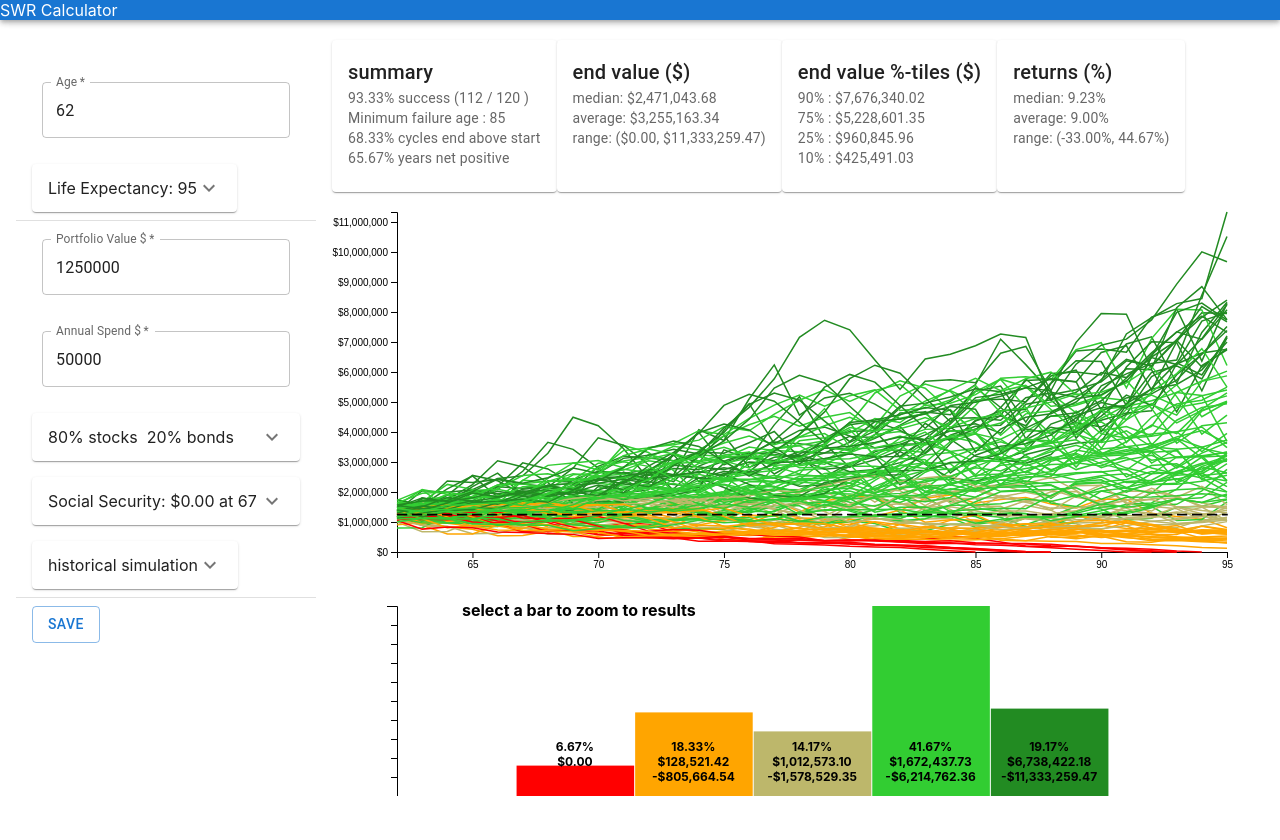
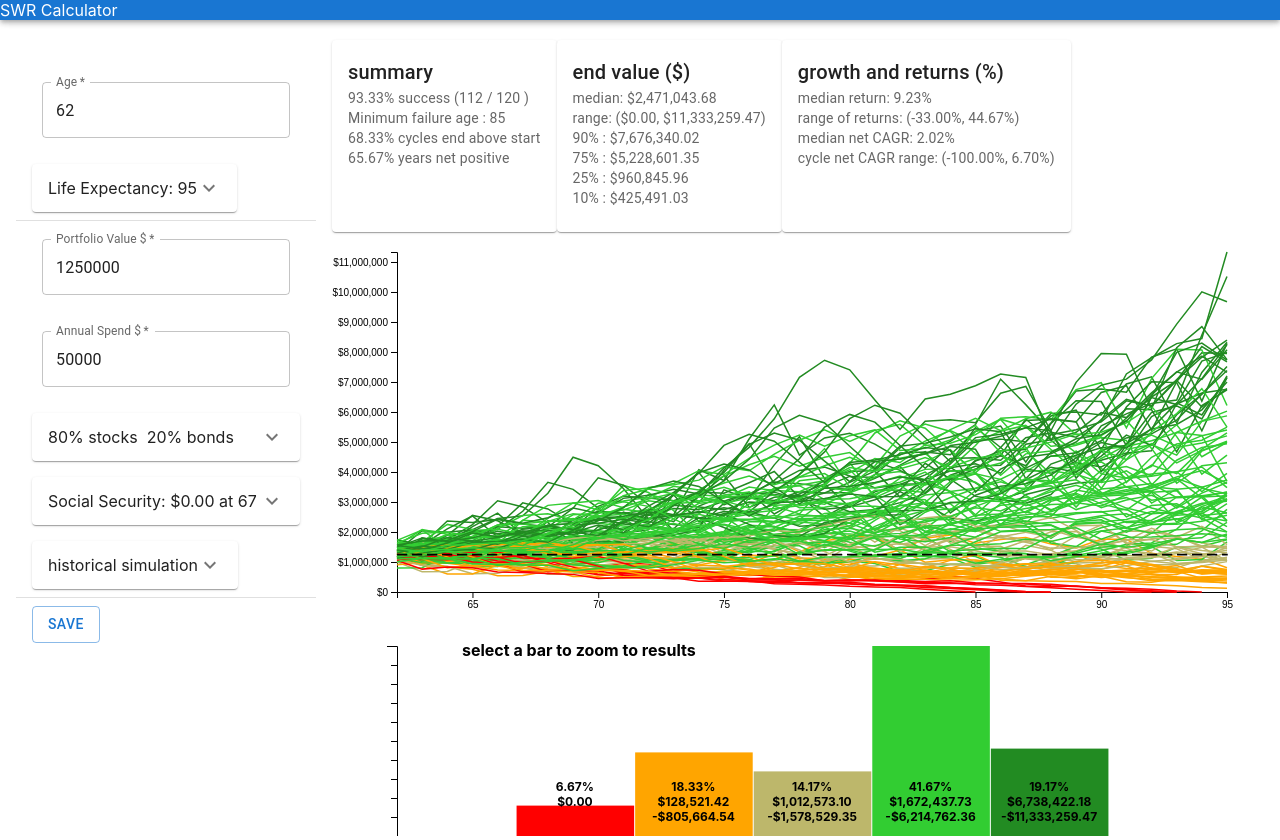
Before and after one commit to pcd-github/pcd-github.github.io, a React (Create React App) app: page / in a window 1280 px wide. Before the commit the page ends 800 px from the top, so only its background shows below. Built offline with nearby package versions, Linux system fonts and the light colour scheme.

Commit message:
calculating net growth, removing arithmetic averages in summary cards

```diff
--- a/src/chart.js
+++ b/src/chart.js
@@ -18,6 +18,11 @@ function Chart (props) {
     const [quantile50EndValueState, setQuantile50AdjEndValueState] = useState(0);
     const [quantile75EndValueState, setQuantile75AdjEndValueState] = useState(0);
     const [quantile90EndValueState, setQuantile90AdjEndValueState] = useState(0);
+
+    const [avgCAGRState, setAvgCAGRState] = useState(0);
+    const [medianCAGRState, setMedianCAGRState] = useState(0);
+    const [minCAGRState, setMinCAGRState] = useState(0);
+    const [maxCAGRState, setMaxCAGRState] = useState(0);
 
     const [avgReturnsState, setAvgReturnsState] = useState(0);
     const [medianReturnsState, setMedianReturnsState] = useState(0);
@@ -167,6 +172,19 @@ function Chart (props) {
         return retVal;
     }
 
+    const calcNetGrowth = (allCyclesMeta) => {
+        var retVal = [];
+
+        for (var i = 0; i < allCyclesMeta.length; i++) {
+            var nRoot = allCyclesMeta[i].cycleData.length;
+            var oneVal = allCyclesMeta[i].adjEndCycleValue / allCyclesMeta[i].startCycleValue;
+            oneVal = Math.pow(oneVal, 1/nRoot) - 1;
+            retVal.push(oneVal);
+        }
+
+        return retVal;
+    }
+
     const getNetDeltas = (allCycleData) => {
         var retVal = [];
 
@@ -208,9 +226,15 @@ function Chart (props) {
             var quantile90 = d3.quantile(allCyclesMeta, 0.90, (d) => d.adjEndCycleValue);
 
             var allReturns = getAllReturns(allCycles);
+            var medianReturns = d3.median(allReturns, (d) => d.aggReturn);
             var avgReturns = d3.mean(allReturns, (d) => d.aggReturn);
-            var medianReturns = d3.median(allReturns, (d) => d.aggReturn);
             var extReturns = d3.extent(allReturns, (d) => d.aggReturn);
+
+            // TODO CAGR instead of arithmetic mean
+            var cagrList = calcNetGrowth(allCyclesMeta);
+            var avgCAGR = d3.mean(cagrList);
+            var medianCAGR = d3.median(cagrList);
+            var extCAGR = d3.extent(cagrList);
 
             var netDeltas = getNetDeltas(allCycles);
             var pctPositiveNet = getPctPositiveNet(netDeltas);
@@ -246,6 +270,11 @@ function Chart (props) {
             setMedianReturnsState(medianReturns);
             setMinReturnsState(extReturns[0]);
             setMaxReturnsState(extReturns[1]);
+
+            setAvgCAGRState(avgCAGR);
+            setMedianCAGRState(medianCAGR);
+            setMinCAGRState(extCAGR[0]);
+            setMaxCAGRState(extCAGR[1]);
 
             setPctPositiveNetState(pctPositiveNet);
             setNumFailsState(numFails);
@@ -435,6 +464,10 @@ function Chart (props) {
              quantile90endvalue={quantile90EndValueState}
              maxendvalue={maxAdjEndValueState}
              minendvalue={minAdjEndValueState}
+             mediancagr={medianCAGRState}
+             avgcagr={avgCAGRState}
+             mincagr={minCAGRState}
+             maxcagr={maxCAGRState}
              medianreturns={medianReturnsState} avgreturns={avgReturnsState}
              minreturns={minReturnsState} maxreturns={maxReturnsState}
              netpositivepct={pctPositiveNetState}
--- a/src/summary.js
+++ b/src/summary.js
@@ -42,17 +42,7 @@ function SummaryCards (props) {
                             median: {makeCurrency(props.quantile50endvalue)}
                         </Typography>
                         <Typography variant="body2" color="textSecondary" component="p">
-                            average: {makeCurrency(props.avgendvalue)}
-                        </Typography>
-                        <Typography variant="body2" color="textSecondary" component="p">
                             range: ({ makeCurrency(props.minendvalue) }, { makeCurrency(props.maxendvalue) })
-                        </Typography>
-                    </CardContent>
-                </Card>
-                <Card>
-                    <CardContent>
-                        <Typography variant="h6" component="h6">
-                            end value %-tiles ($)
                         </Typography>
                         <Typography variant="body2" color="textSecondary" component="p">
                             90% : {makeCurrency(props.quantile90endvalue)}
@@ -71,16 +61,19 @@ function SummaryCards (props) {
                 <Card>
                     <CardContent>
                         <Typography variant="h6" component="h6">
-                            returns (%)
+                            growth and returns (%)
                         </Typography>
                         <Typography variant="body2" color="textSecondary" component="p">
-                            median: { makePct(props.medianreturns) }
+                            median return: { makePct(props.medianreturns) }
                         </Typography>
                         <Typography variant="body2" color="textSecondary" component="p">
-                            average: { makePct(props.avgreturns) }
+                            range of returns: ({ makePct(props.minreturns) }, { makePct(props.maxreturns) })
                         </Typography>
                         <Typography variant="body2" color="textSecondary" component="p">
-                            range: ({ makePct(props.minreturns) }, { makePct(props.maxreturns) })
+                            median net CAGR: { makePct(props.mediancagr) }
+                        </Typography>
+                        <Typography variant="body2" color="textSecondary" component="p">
+                            cycle net CAGR range: ({ makePct(props.mincagr) }, { makePct(props.maxcagr) })
                         </Typography>
                     </CardContent>
                 </Card>
```
